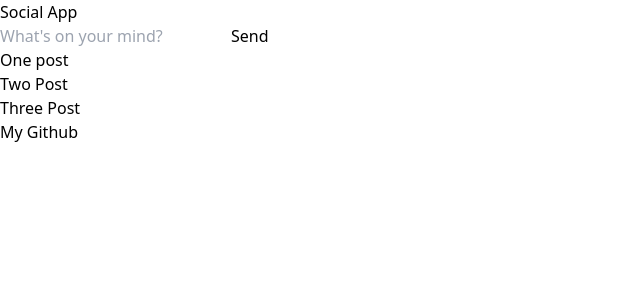
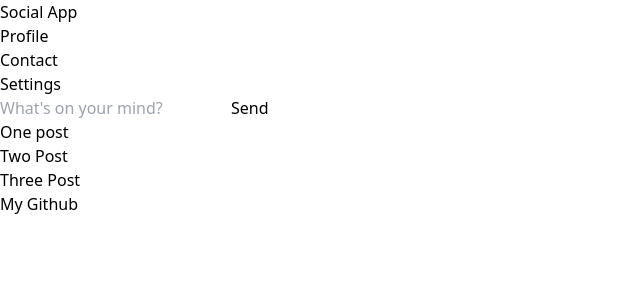
Before and after one commit to patrickoser/social-app, a React (Vite) app: page /home in a window 1280 px wide. Shown: the top 300 px of the page, without its empty margins (0-640 px from the left). Built offline with nearby package versions, Linux system fonts and the light colour scheme.

Commit message:
Tweak tailwind in Nav.

```diff
--- a/src/components/Nav.jsx
+++ b/src/components/Nav.jsx
@@ -1,10 +1,11 @@
 import React from "react";
+import { Link } from "react-router-dom";
 
 const Nav = () => {
     return (
         <div>
             <nav>
-                <ul  className="flex flex-row justify-between">
+                <ul  className="flex flex-col">
                     <li><Link to="/profile">Profile</Link></li>
                     <li><Link to="/contact">Contact</Link></li>
                     <li><Link to="/settings">Settings</Link></li>
--- a/src/pages/Home.jsx
+++ b/src/pages/Home.jsx
@@ -1,5 +1,6 @@
 import React from "react";
 import Feed from "../components/Feed";
+import Nav from "../components/Nav";
 
 const Home = () => {
     // Need to space the Home sections out more to give more room for Feed to display
@@ -7,6 +8,7 @@ const Home = () => {
     return (
         <main className="flex h-screen max-w-7xl mx-auto py-0 px-3">
             <section id="left-sidebar" className="flex-auto min-w-60 mt-5 px-5 border">
+                <Nav />
             </section>
             <section id="home-main-content" className="flex-initial w-6/12 mt-5 px-5 text-center border">
                 <div>
```
